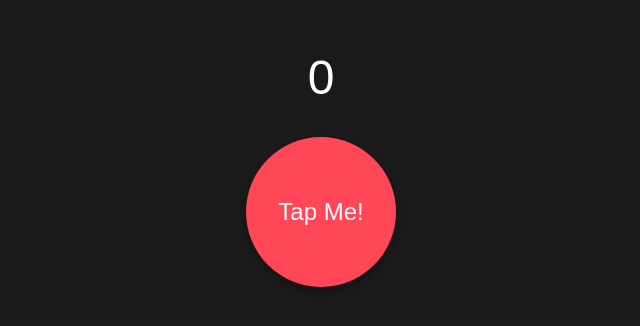
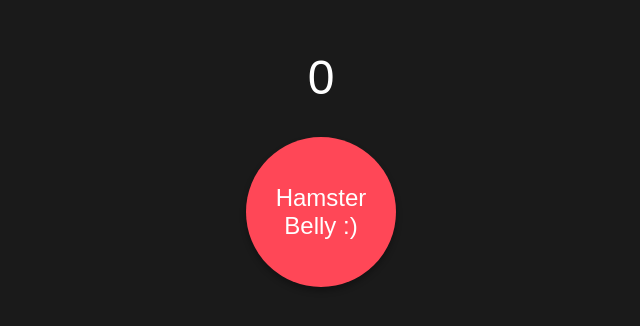
Before and after one commit to javadefallahi/Test1-Telegram, a plain HTML site: page index2.html in a window 1280 px wide. Shown: the part 232-558 px from the top of the page, without its empty margins (319-959 px from the left). Drawn offline with Linux system fonts and the light colour scheme.

Commit message:
index.html

```diff
--- a/index2.html
+++ b/index2.html
@@ -41,7 +41,7 @@
 </head>
 <body>
     <div id="counter">0</div>
-    <button id="tapButton">Tap Me!</button>
+    <button id="tapButton">Hamster Belly :)</button>
 
     <script>
         // JavaScript to handle the counter
```
